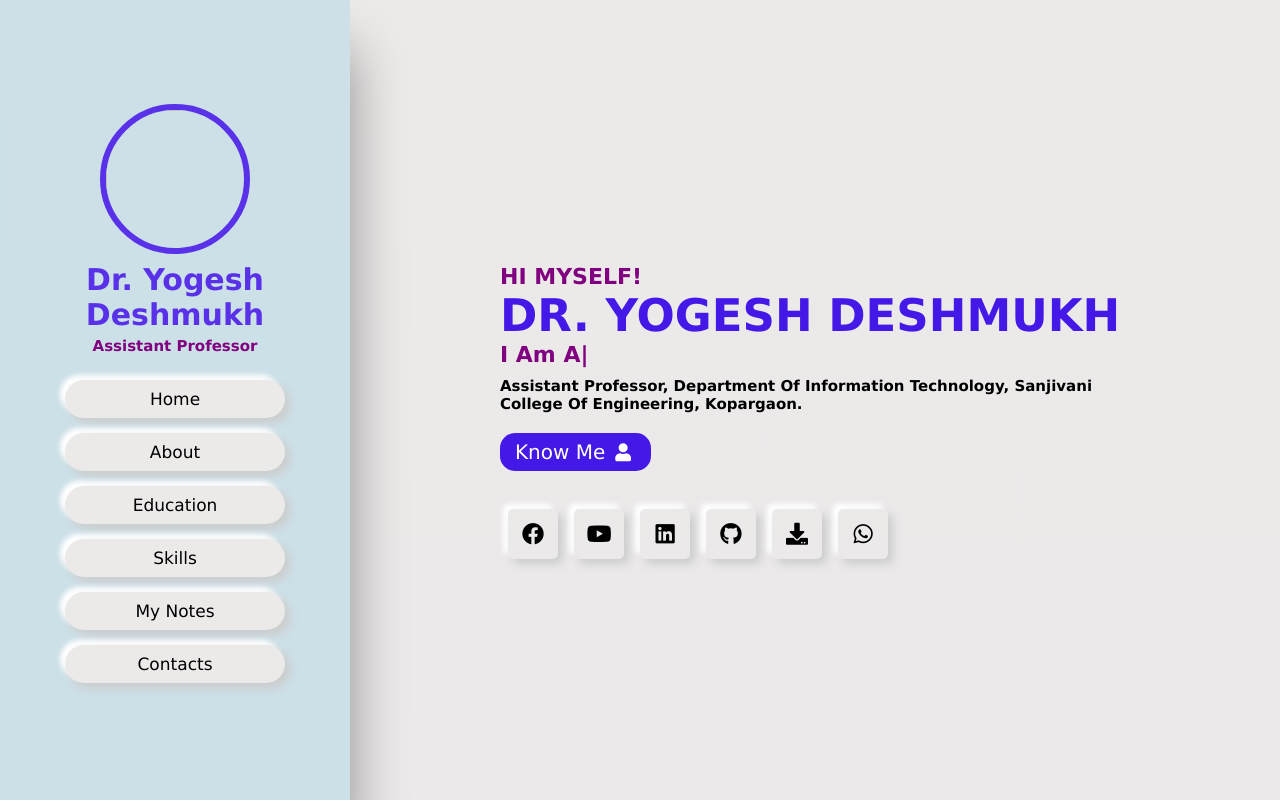
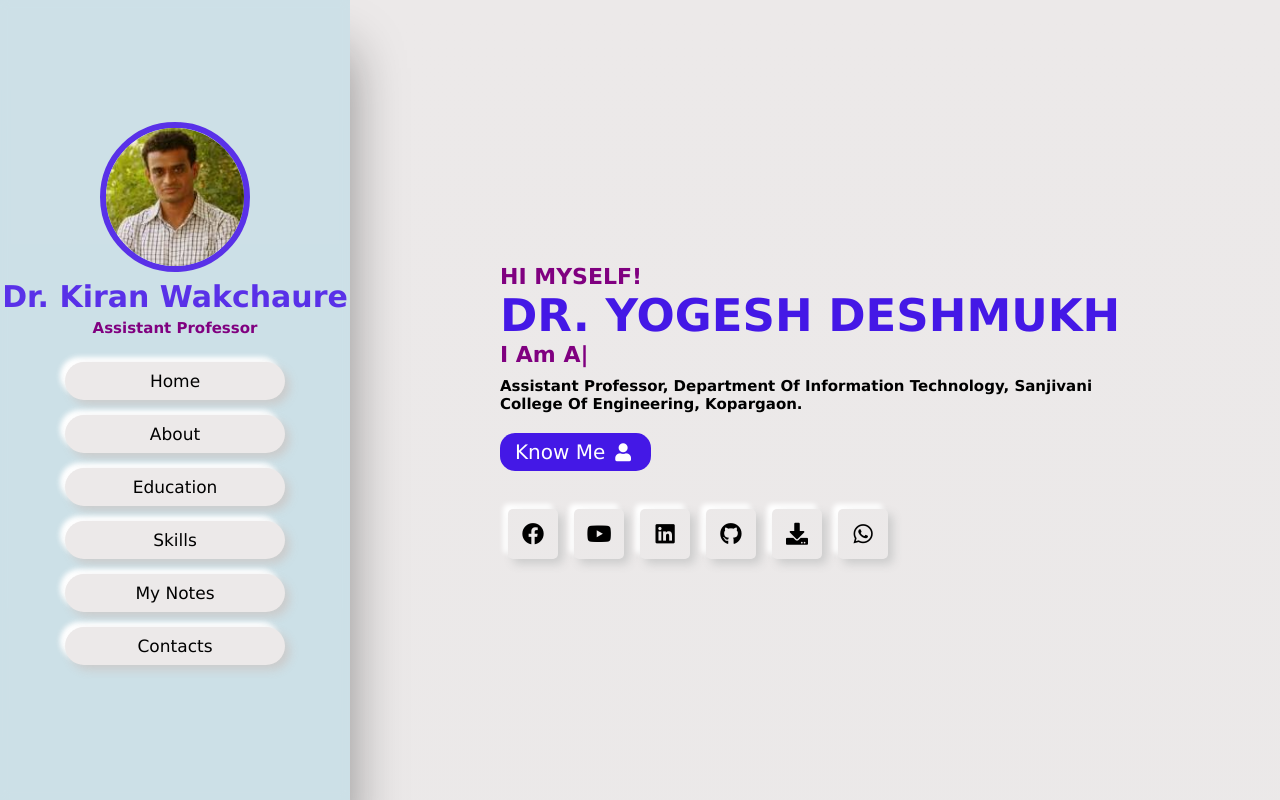
Before and after one commit to gauravgarad/MyPortfolio, a plain HTML site: page index.html in a window 1280 px wide. Shown: the top 800 px of the page. Drawn offline with nearby package versions, Linux system fonts and the light colour scheme.

Commit message:
EDP Done

```diff
--- a/index.html
+++ b/index.html
@@ -5,7 +5,7 @@
     <meta charset="UTF-8">
     <meta http-equiv="X-UA-Compatible" content="IE=edge">
     <meta name="viewport" content="width=device-width, initial-scale=1.0">
-    <title>Yogesh Deshmukh</title>
+    <title>Dr. Kiran Wakchaure</title>
     <link rel="stylesheet" href="https://cdnjs.cloudflare.com/ajax/libs/font-awesome/5.15.2/css/all.min.css">
     <link rel="stylesheet" href="https://unpkg.com/aos@next/dist/aos.css" />
     <link rel="stylesheet" href="style.css">
@@ -17,8 +17,8 @@
 <body>
     <header>
         <div class="user">
-            <img src="YSD Photo.jpg" alt="">
-            <h1 class="name">Dr. Yogesh Deshmukh</h1>
+            <img src="Kiran.jpg" alt="">
+            <h1 class="name">Dr. Kiran Wakchaure</h1>
             <p class="post">Assistant Professor</p>
         </div>
         <nav class="navbar">
```
Also changed, not shown: Kiran.jpg (added).
